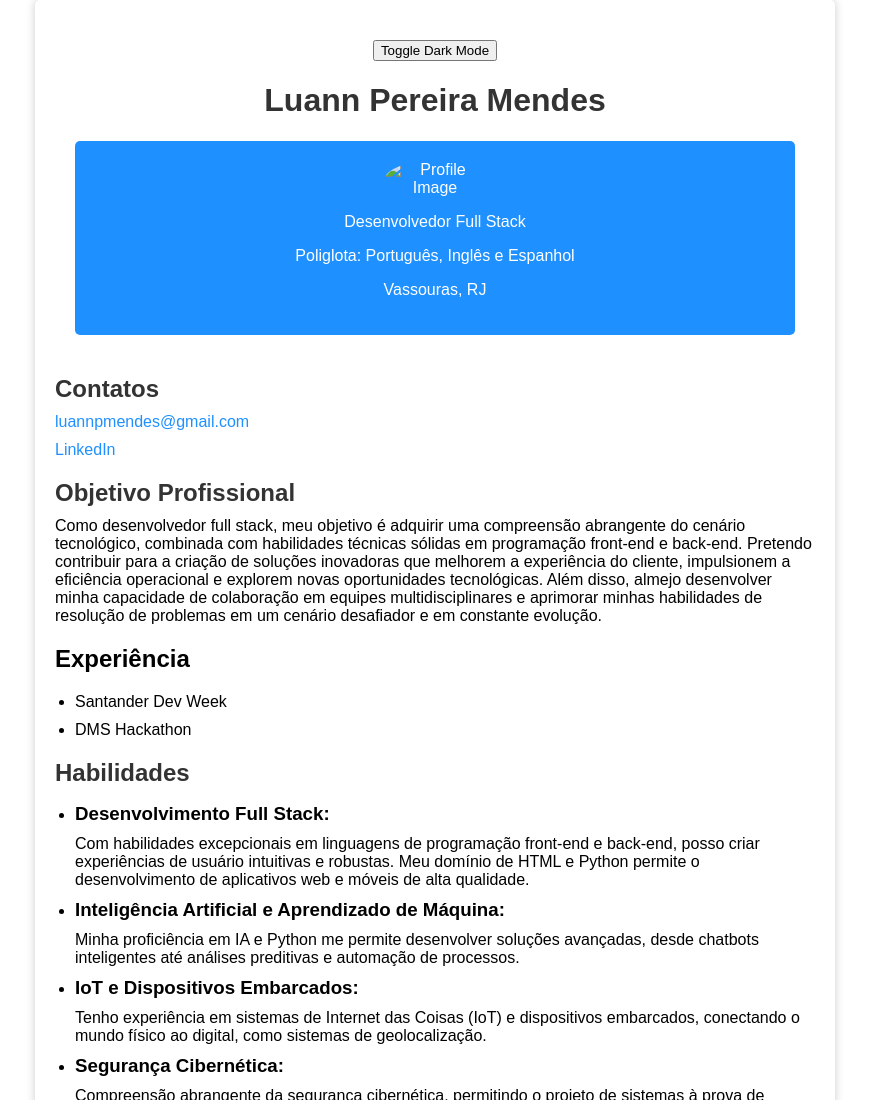
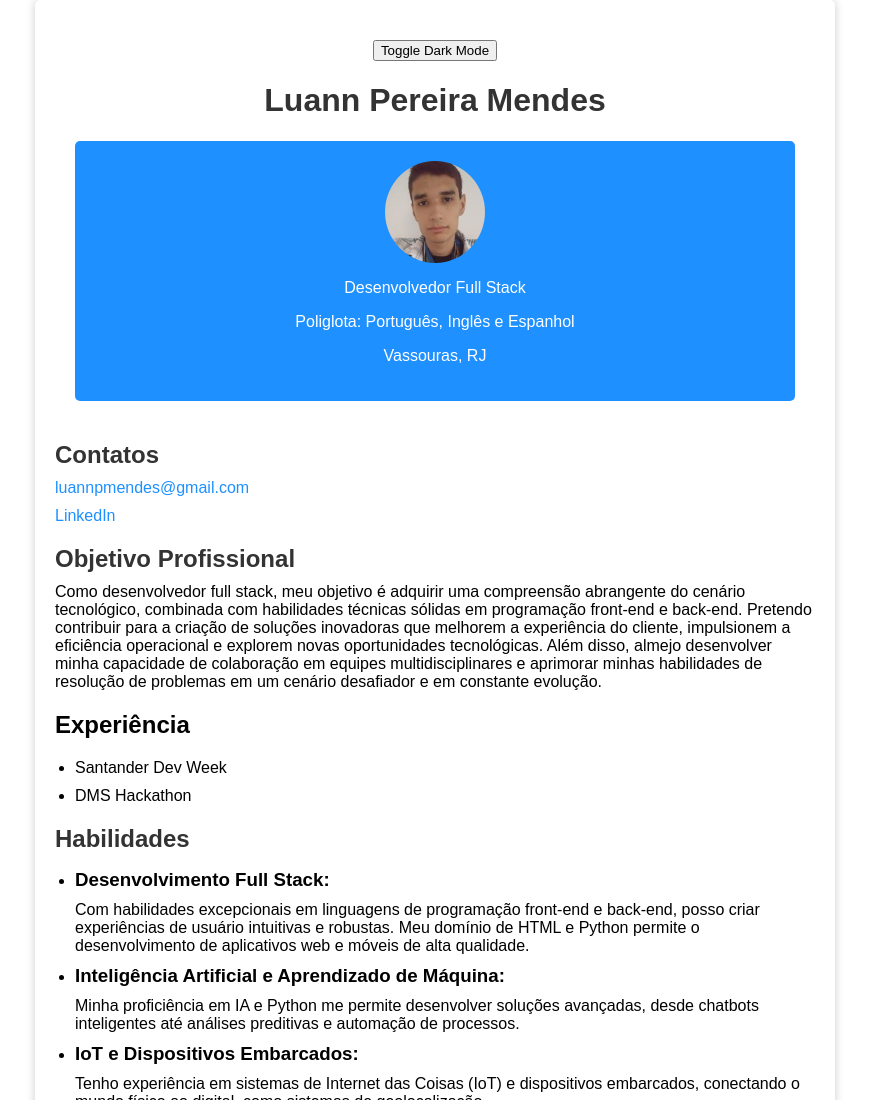
Before and after one commit to Luann8/curriculo-1.1, a plain HTML site: page index.html in a window 1280 px wide. Shown: the top 1100 px of the page, without its empty margins (205-1074 px from the left). Drawn offline with Linux system fonts and the light colour scheme.

Commit message:
Update index.html

```diff
--- a/index.html
+++ b/index.html
@@ -195,7 +195,7 @@
 
                 <h1>Luann Pereira Mendes</h1>
             <div class="contact-info">
-                <img class="contact-image" src="Imagem do WhatsApp de 2023-09-25 à(s) 11.13.02.jpg;" alt="Profile Image">
+                <img class="contact-image" src="https://raw.githubusercontent.com/Luann8/curriculo-1.1/main/Imagem%20do%20WhatsApp%20de%202023-09-25%20%C3%A0(s)%2011.13.02.jpg" alt="Profile Image">
                 <div>
                     <p>Desenvolvedor Full Stack</p>
                     <p>Poliglota: Português, Inglês e Espanhol</p>
```
